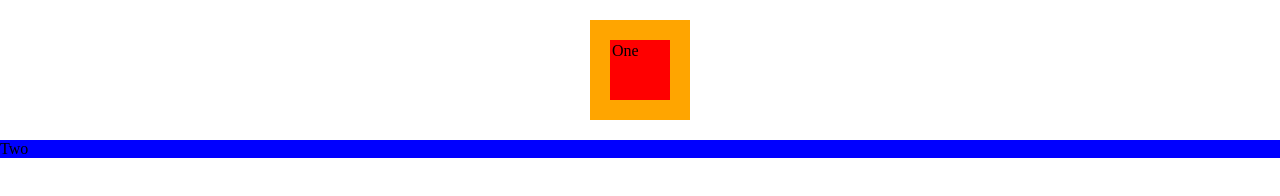
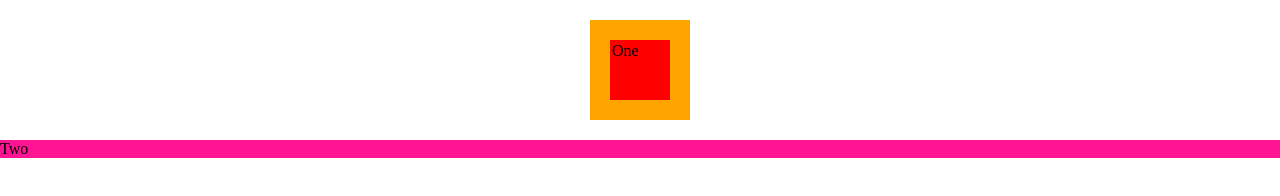
Before and after one commit to Anamika-Sangwan/TheOdinProject, a plain HTML site: page HTML-Boilerplate/Pages/BoxModel.html in a window 1280 px wide. Drawn offline with Linux system fonts and the light colour scheme.

Commit message:
deeppink

```diff
--- a/HTML-Boilerplate/Pages/BoxModel.css
+++ b/HTML-Boilerplate/Pages/BoxModel.css
@@ -13,5 +13,5 @@
 }
 
 .two{
-    background-color:blue;
+    background-color:deeppink;
 }
```
